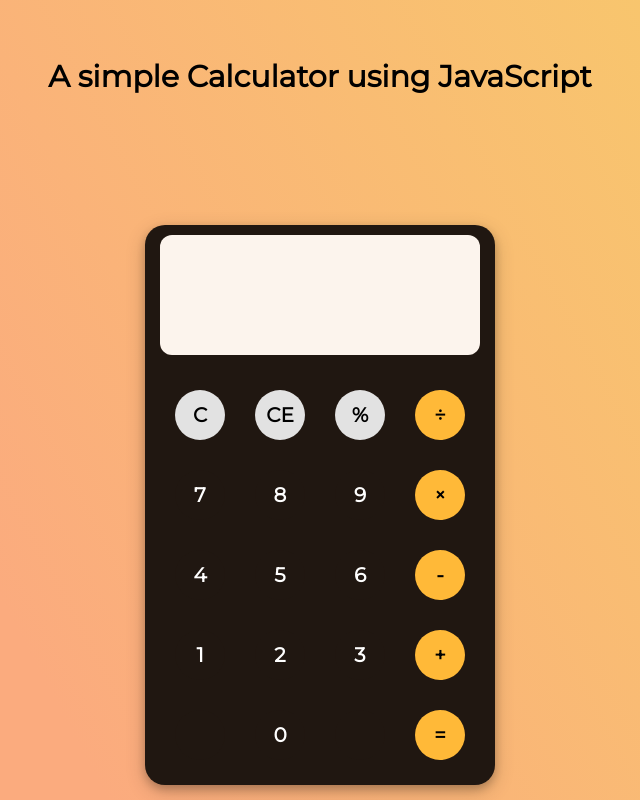
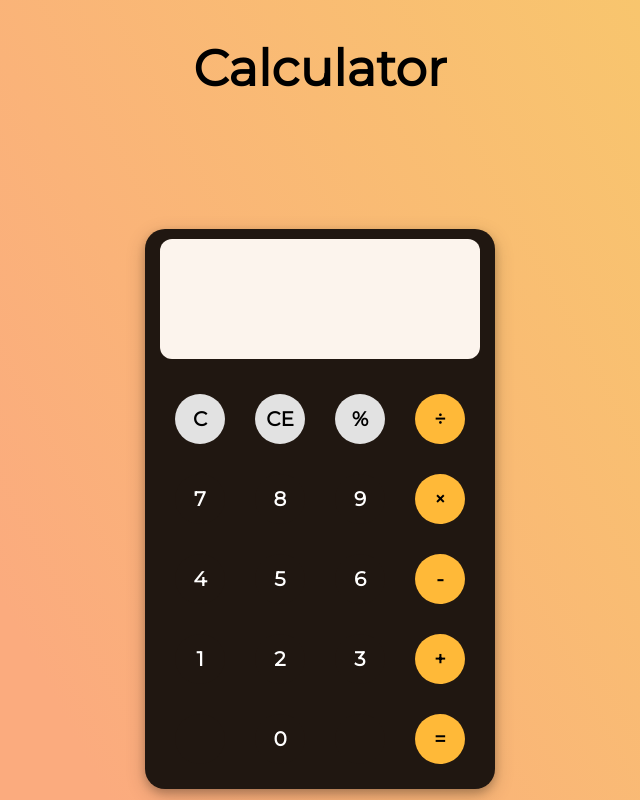
Before and after one commit to The-noob-coder-2001/calculator.io, a plain HTML site: page index.html in a window 1280 px wide. Shown: the whole page, without its empty margins (320-960 px from the left). Drawn offline with Linux system fonts and the light colour scheme.

Commit message:
commited

```diff
--- a/index.html
+++ b/index.html
@@ -11,7 +11,7 @@
 
        <center>
         <div id="header">
-            A simple Calculator using JavaScript
+           Calculator
         </div>
         <div id="container">
             <div id="calculator">
--- a/style.css
+++ b/style.css
@@ -131,7 +131,7 @@ button:nth-child(20)
 
 #header
 {
-    padding-top: 50px;
-    font-size: 30px;
+    padding-top: 30px;
+    font-size: 50px;
     font-weight: bolder;
 }
```
